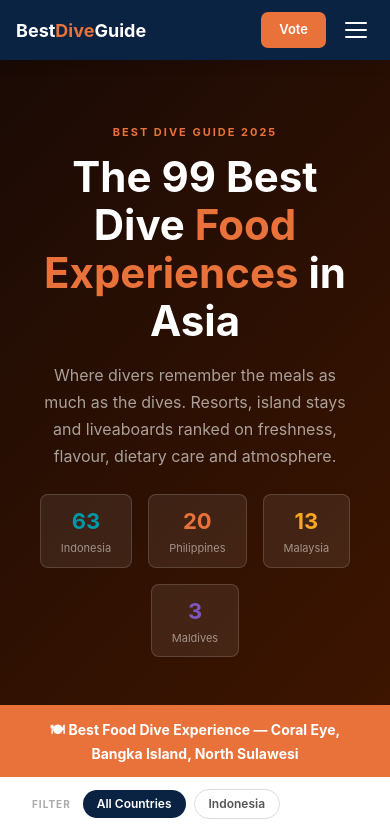
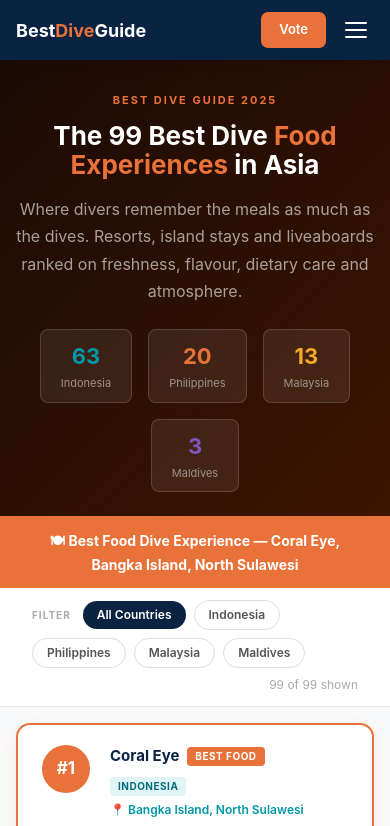
Before and after one commit to nicvdb80-cell/bestdiveguide, a Next.js app: page /food in a window 390 px wide. Shown: the top 826 px of the page. Built offline with nearby package versions, Linux system fonts and the light colour scheme.

Commit message:
fix: responsive layout for food page

```diff
--- a/src/app/food/page.tsx
+++ b/src/app/food/page.tsx
@@ -132,9 +132,9 @@ export default function Food() {
   return (
     <div style={{fontFamily:"Inter,system-ui,sans-serif",minHeight:"100vh",background:"#F8F9FA"}}>
       <Nav />
-      <div style={{background:"linear-gradient(135deg,#1A0A05 0%,#3D1500 100%)",padding:"4rem 2rem 3rem",textAlign:"center"}}>
+      <div style={{background:"linear-gradient(135deg,#1A0A05 0%,#3D1500 100%)",padding:"clamp(2rem,5vw,4rem) clamp(1rem,3vw,2rem) clamp(1.5rem,4vw,3rem)",textAlign:"center"}}>
         <div style={{fontSize:"11px",fontWeight:700,letterSpacing:"2px",textTransform:"uppercase",color:"#E8723A",marginBottom:"12px"}}>Best Dive Guide 2025</div>
-        <h1 style={{color:"#fff",fontSize:"42px",fontWeight:700,lineHeight:1.15,maxWidth:"700px",margin:"0 auto 1rem"}}>The 99 Best Dive <span style={{color:"#E8723A"}}>Food Experiences</span> in Asia</h1>
+        <h1 style={{color:"#fff",fontSize:"clamp(26px,5.5vw,42px)",fontWeight:700,lineHeight:1.15,maxWidth:"700px",margin:"0 auto 1rem"}}>The 99 Best Dive <span style={{color:"#E8723A"}}>Food Experiences</span> in Asia</h1>
         <p style={{color:"rgba(255,255,255,0.6)",fontSize:"16px",maxWidth:"560px",margin:"0 auto",lineHeight:1.7}}>Where divers remember the meals as much as the dives. Resorts, island stays and liveaboards ranked on freshness, flavour, dietary care and atmosphere.</p>
         <div style={{display:"flex",gap:"16px",justifyContent:"center",marginTop:"1.5rem",flexWrap:"wrap"}}>
           {[{label:"Indonesia",n:ALL.filter(e=>e.country==="Indonesia").length,color:"#0097A7"},{label:"Philippines",n:ALL.filter(e=>e.country==="Philippines").length,color:"#E8723A"},{label:"Malaysia",n:ALL.filter(e=>e.country==="Malaysia").length,color:"#F9A825"},{label:"Maldives",n:ALL.filter(e=>e.country==="Maldives").length,color:"#7E57C2"}].map(s=>(
@@ -155,7 +155,7 @@ export default function Food() {
         ))}
         <span style={{marginLeft:"auto",fontSize:"12px",color:"#aaa"}}>{filtered.length} of 99 shown</span>
       </div>
-      <div style={{maxWidth:"1100px",margin:"0 auto",padding:"2rem"}}>
+      <div style={{maxWidth:"1100px",margin:"0 auto",padding:"clamp(1rem,3vw,2rem)"}}>
         <div style={{display:"flex",flexDirection:"column",gap:"10px"}}>
           {filtered.map(e=>{const [bg,tc]=countryColor(e.country);return(
             <div key={e.rank} style={{background:"#fff",border:e.winner?"2px solid #E8723A":"1px solid #E8E8E8",borderRadius:"14px",padding:"1.25rem 1.5rem",display:"flex",alignItems:"flex-start",gap:"1.25rem",boxShadow:e.winner?"0 4px 16px rgba(232,114,58,0.1)":"0 1px 4px rgba(0,0,0,0.04)"}}>
```
